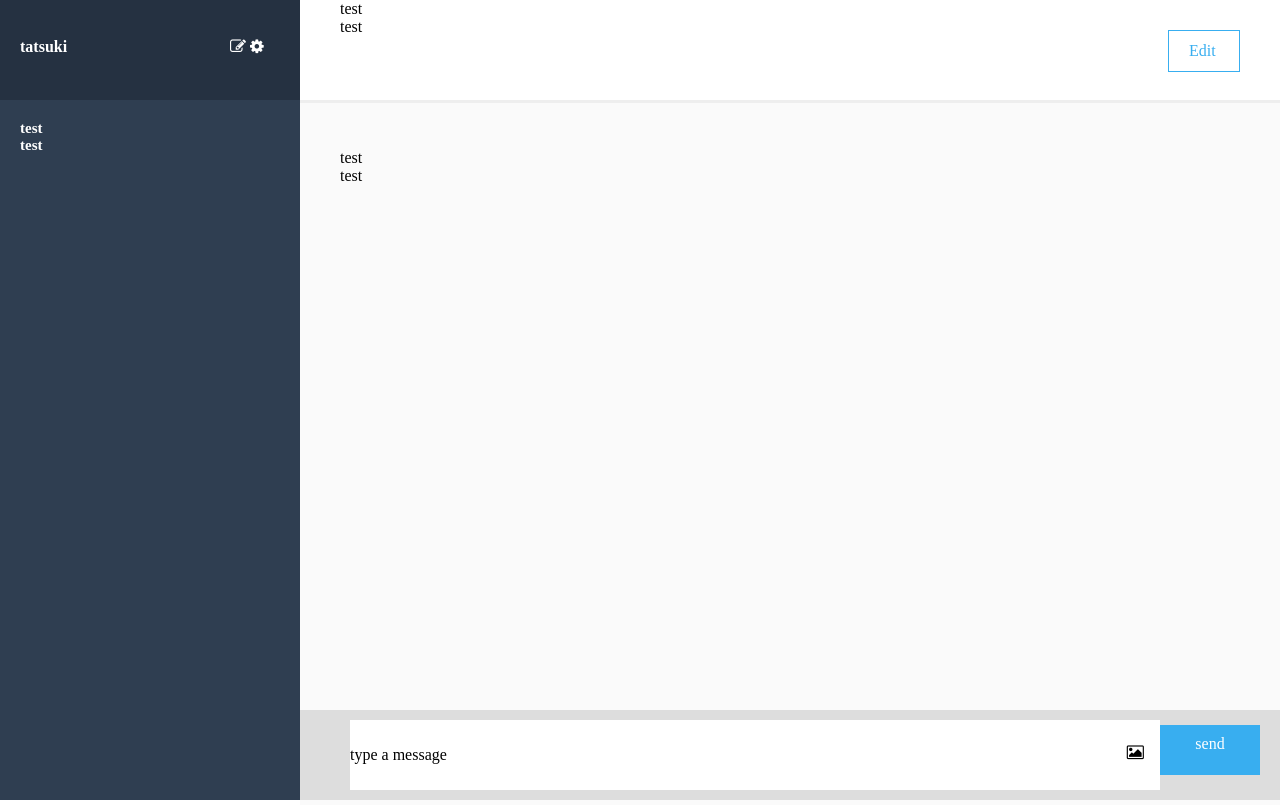
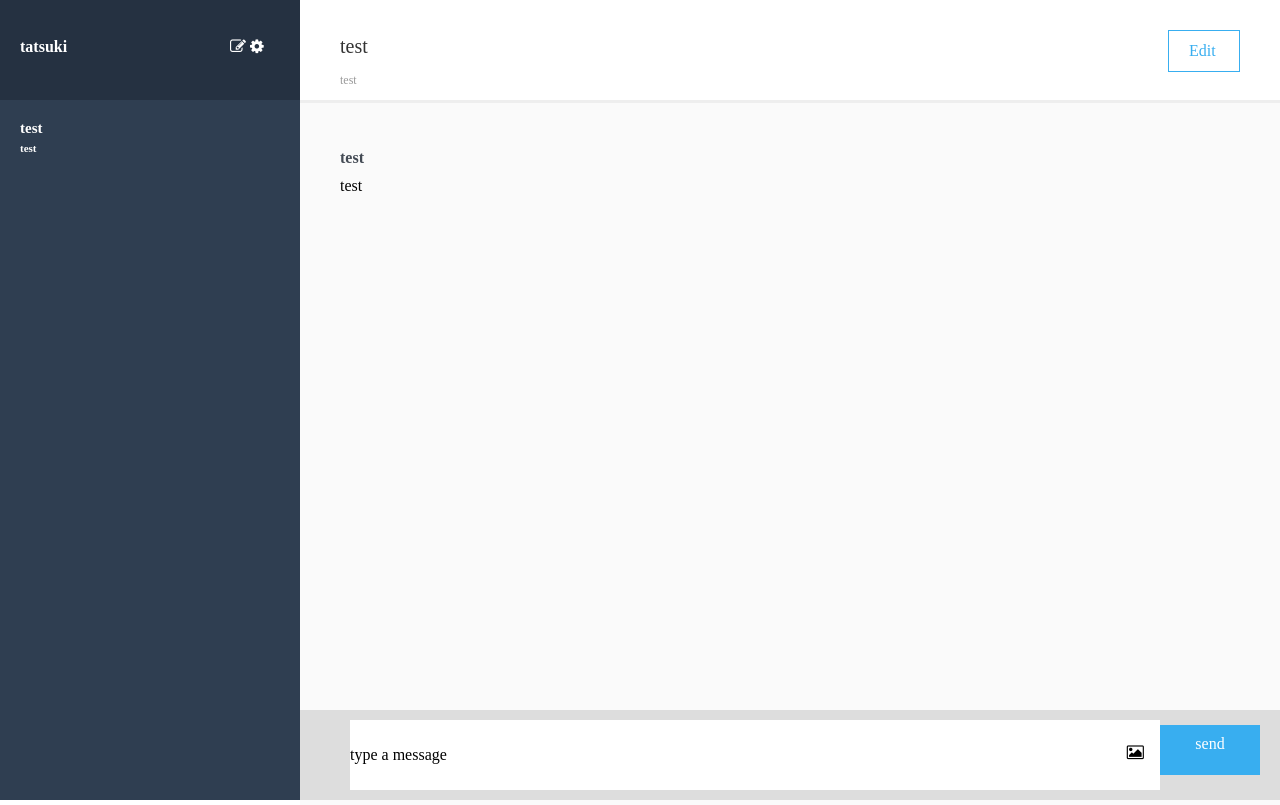
Before and after one commit to tatsuki43xxv/chat-space, a Rails app: page / in a window 1280 px wide. Run offline with Rails 7, Linux system fonts and the light colour scheme; style sheets or scripts are compiled from the project's sources; some libraries are stand-ins or nearby versions.

Commit message:
viewの修正

```diff
--- a/app/assets/stylesheets/_message.scss
+++ b/app/assets/stylesheets/_message.scss
@@ -39,7 +39,7 @@
       color: #FFFFFF;
       font-weight: bold;
       padding-top: 20px;
-      &__groups__messages{
+      &__messages{
         font-size: 11px;
         color: #FFFFFF;
         font-weight: bold;
@@ -57,13 +57,13 @@
     padding: 0 40px;
     border-bottom: medium solid #eeeeee;
     &__groups{
-      &__groups__group{
+      &__group{
         font-size: 20px;
         color: #333333;
         padding-top: 35px;
         padding-bottom: 15px;
       }
-      &__groups__name{
+      &__name{
         font-size: 12px;
         color: #999999;
       }
@@ -85,7 +85,7 @@
     background-color: #fafafa;
     &__messages{
       padding-bottom: 40px;
-      &__messages__name{
+      &__name{
         font-size: 16px;
         font-weight: bold;
         color: #434a54;
```
